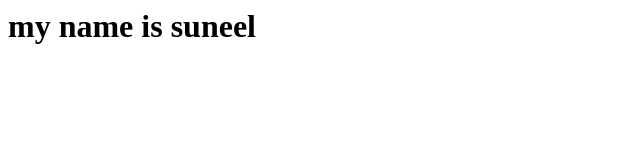
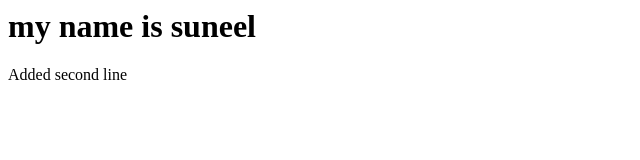
Before and after one commit to hemaveeksha/Staging-app, a plain HTML site: page index.html in a window 1280 px wide. Shown: the whole page, without its empty margins (0-640 px from the left). Drawn offline with Linux system fonts and the light colour scheme.

Commit message:
Addded second line to index.html

```diff
--- a/index.html
+++ b/index.html
@@ -1,4 +1,5 @@
 <html>
 
   <h1> my name is suneel </h1>
+  </h2> Added second line </h2>
  </html>
```
